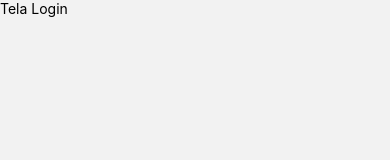
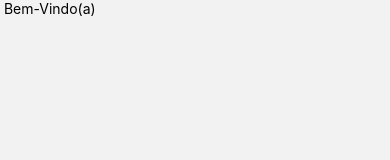
Before and after one commit to Victor-Sarti/LoginAnimado, a React Native app: screen /SingIn in a window 390 px wide. Shown: the top 160 px of the page. Built offline with nearby package versions, Linux system fonts and the light colour scheme.

Commit message:
feat:add bem vindo in SignIn

```diff
--- a/src/pages/SignIn/index.js
+++ b/src/pages/SignIn/index.js
@@ -1,12 +1,21 @@
 import React from "react";
-import { View, Text } from "react-native";
+import { View, Text, StyleSheet } from "react-native";
+import * as Animatable from 'react-native-animatable'
+export default function SignIn(){
+    return (
+        <View styles={styles.container}>
+          <Animatable.View animation="fadeInLeft" delay={500} style={styles.containerHeader}>
+            <Text style={styles.message}> Bem-Vindo(a)</Text>
+          </Animatable.View>
 
-const SignIn = () => {
-    return (
-        <View>
-            <Text>Tela Login</Text>
         </View>
       );
 }
 
-export default SignIn;
+const styles = StyleSheet.create({
+    container:{
+
+    }
+}
+
+)
```
